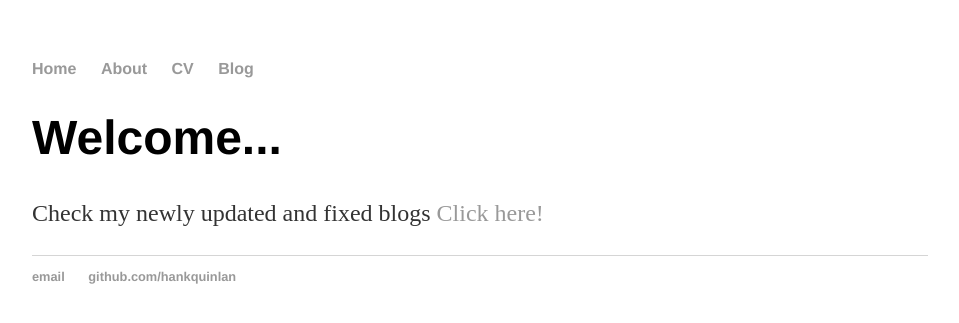
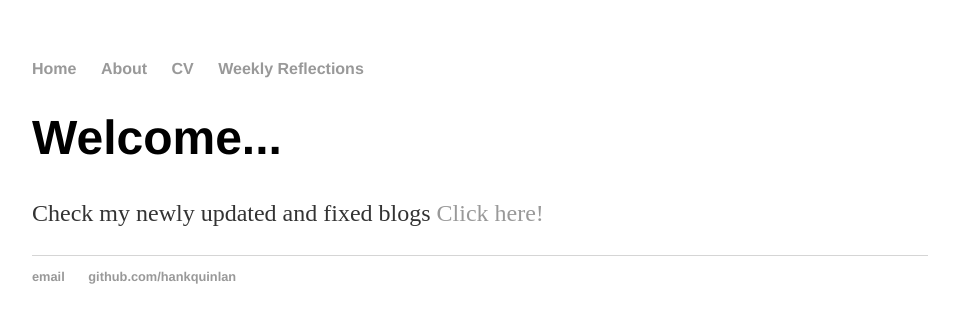
Before and after one commit to brandonv3138/brandonv3138, a Jekyll site: the page index.html, which Jekyll copies as it is, in a window 1280 px wide. Shown: the top 323 px of the page, without its empty margins (160-1119 px from the left). Built offline with Jekyll 4.4.1, drawn with Linux system fonts in a browser that asks for light colours.

Commit message:
Update index.html

```diff
--- a/index.html
+++ b/index.html
@@ -13,7 +13,7 @@
         		<li><a href="/">Home</a></li>
 	        	<li><a href="/about">About</a></li>
         		<li><a href="/cv">CV</a></li>
-        		<li><a href="/blog">Blog</a></li>
+        		<li><a href="/blog">Weekly Reflections</a></li>
     		</ul>
 		</nav>
 		<div class="container">
```
